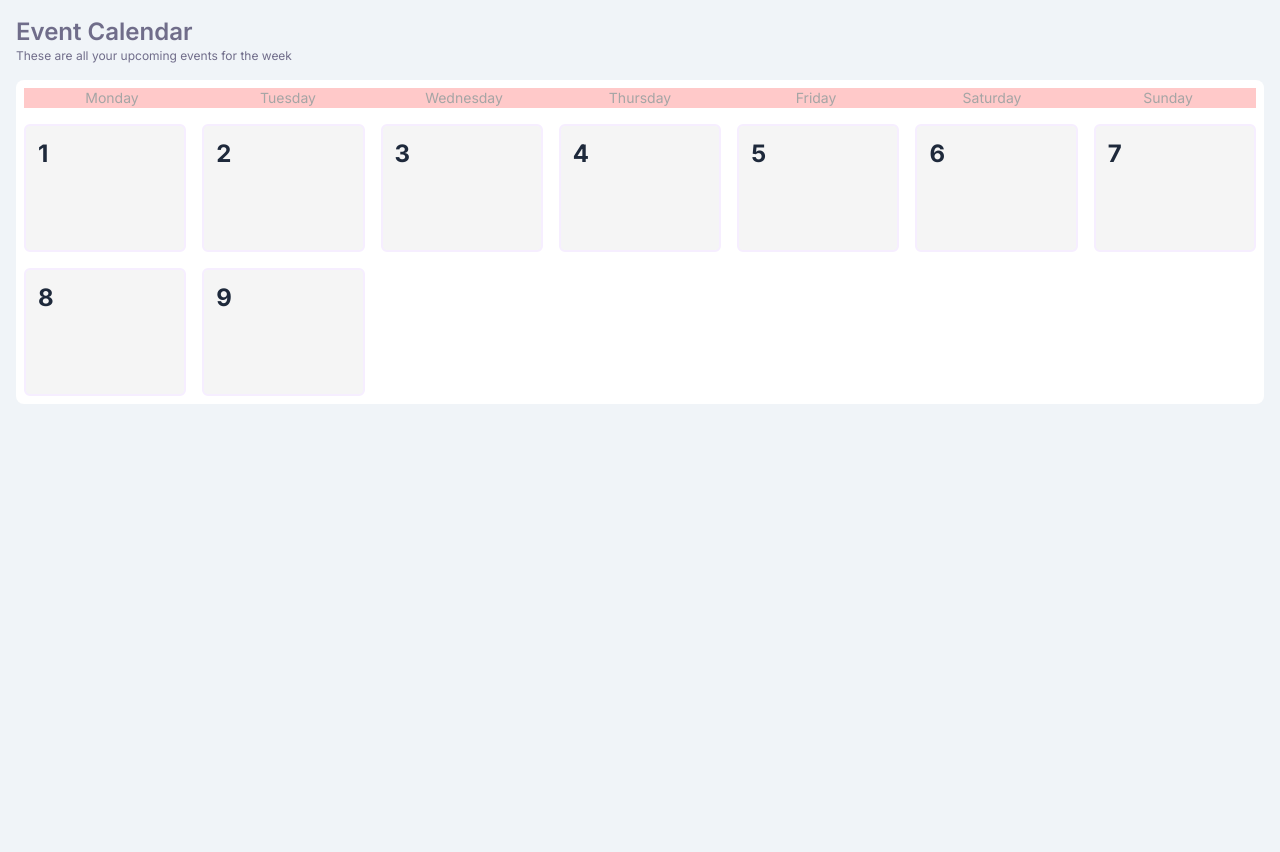
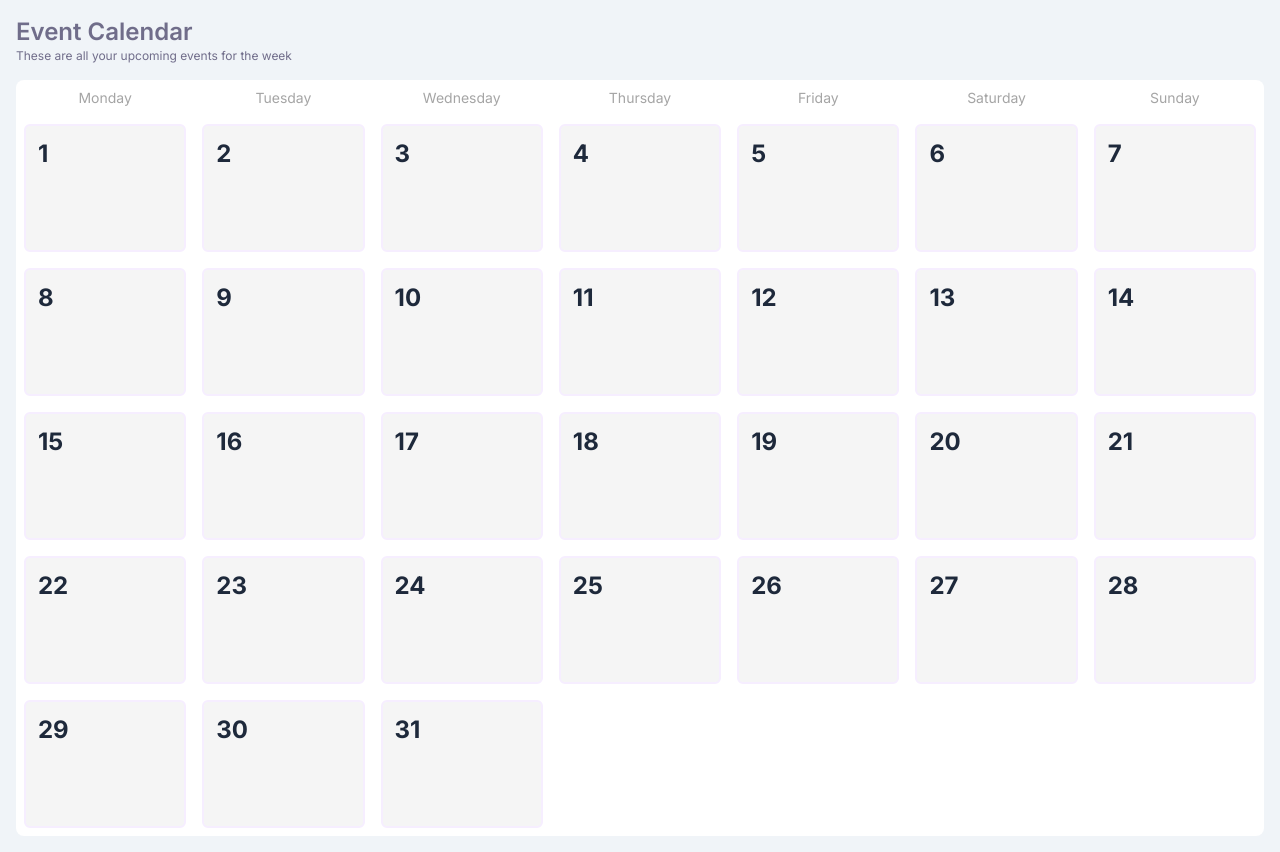
Before and after one commit to Ishmael-a/rgtportal-frontend, a React (Vite) app: page /events-calendar in a window 1280 px wide. Before the commit the page ends 800 px from the top, so only its background shows below. Built offline with nearby package versions, Linux system fonts and the light colour scheme.

Commit message:
working on the events-calendar

```diff
--- a/src/pages/EventsCalendar.tsx
+++ b/src/pages/EventsCalendar.tsx
@@ -19,26 +19,24 @@ const EventsCalendar = () => {
       </header>
 
       <section className="overflow-x-scroll bg-white rounded-md p-2 flex flex-col space-y-4">
-        <div className="grid grid-cols-7 w-full">
+        <div className="grid grid-cols-7 gap-4 min-w-[1000px]">
           {days.map((item, index) => (
-            <p
-              key={index}
-              className="text-[#A5A5A5] text-sm bg-red-200 text-center"
-            >
+            <p key={index} className="text-[#A5A5A5] text-sm text-center">
               {item}
             </p>
           ))}
         </div>
 
-        <div className="grid grid-cols-7 gap-4 w-full">
-          {[1, 2, 3, 4, 5, 6, 7, 8, 9].map((item, index) => (
-            <div
-              className="border-[2px] p-3 border-[#F6EEFF] bg-[#F5F5F5] rounded-sm min-h-32 "
-              key={index}
-            >
-              <p className="font-bold text-2xl">{item}</p>
-            </div>
-          ))}
+        <div className="grid grid-cols-7 gap-4 min-w-[1000px]">
+            {[...Array(31).keys()].map((item) => (
+              <div
+              className="border-[2px] p-3 border-[#F6EEFF] bg-[#F5F5F5] rounded-sm min-h-32"
+              key={item}
+              >
+              <p className="font-bold text-2xl">{item + 1}</p>
+              </div>
+            )
+            )}
         </div>
       </section>
     </main>
```
Also changed, not shown: src/components/AnimatedRoutes.tsx (+6 -1 lines).
